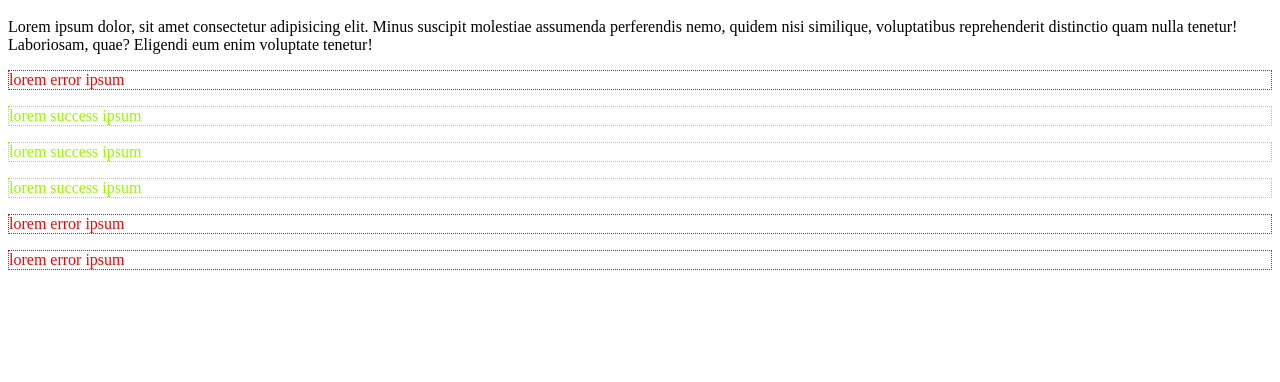
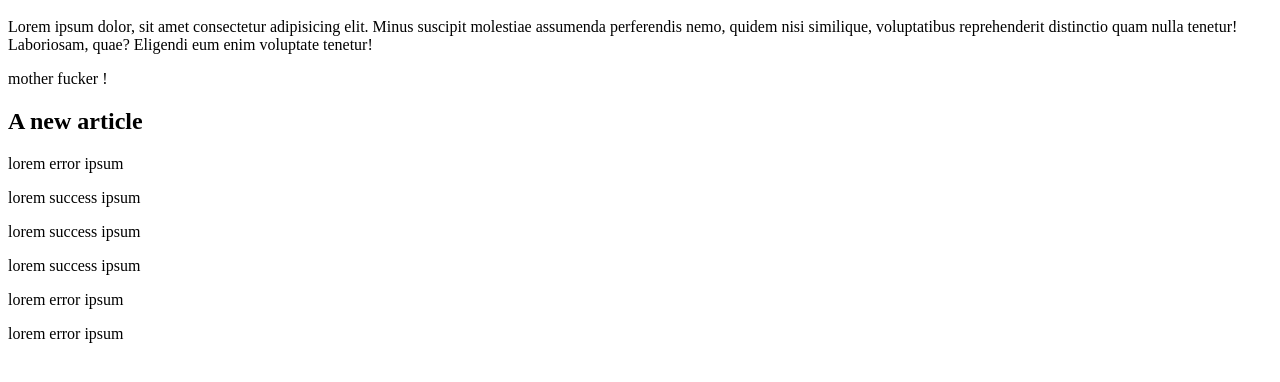
Before and after one commit to fslink/modernJS-theNetNinja, a website: page chapter_6/index.html in a window 1280 px wide. Shown: the part 48-430 px from the top of the page. Drawn offline with Linux system fonts and the light colour scheme.

Commit message:
Parents, Children & Siblings

```diff
--- a/chapter_6/addRemoveClass.js
+++ /dev/null
@@ -1,25 +0,0 @@
-// const content = document.querySelector('p');
-// content.classList.add('error');
-// content.classList.add('success');
-// content.classList.add('tata');
-// console.log(content.classList);
-
-// content.classList.remove('tata');
-
-// console.log(content.classList);
-
-const paras = document.querySelectorAll('div p');
-console.log(paras);
-
-paras.forEach(para => {
-    if(para.innerText.indexOf('error') !== -1){
-        para.classList.add('error');
-
-    } else if(para.innerText.indexOf('success') !== -1){
-        para.classList.add('success');
-    }
-});
-
-const title = document.querySelector('h1');
-title.classList.toggle('caca');
-title.classList.toggle('caca');
--- a/chapter_6/index.html
+++ b/chapter_6/index.html
@@ -14,15 +14,17 @@
         voluptatibus reprehenderit distinctio quam nulla tenetur! Laboriosam, quae?
         Eligendi eum enim voluptate tenetur!</p>
 
-    <div>
+    <article>
+        <p>mother fucker !</p>
+        <h2>A new article</h2>
         <p>lorem error ipsum</p>
         <p> lorem success ipsum</p>
         <p> lorem success ipsum</p>
         <p> lorem success ipsum</p>
         <p>lorem error ipsum</p>
         <p>lorem error ipsum</p>
-    </div>
+    </article>
 
-    <script src="addRemoveClass.js"></script>
+    <script src="parentChildSib.js"></script>
 </body>
 </html>
--- /dev/null
+++ b/chapter_6/parentChildSib.js
@@ -0,0 +1,15 @@
+const article = document.querySelector('article');
+console.log(article.children);
+
+Array.from(article.children).forEach(child => {
+    child.classList.add('article-list');
+});
+
+
+const title = document.querySelector('h2');
+console.log(title.parentElement);
+console.log(title.parentElement.parentElement);
+console.log(title.nextElementSibling);
+console.log(title.previousElementSibling);
+
+console.log(title.nextElementSibling.parentElement.children);
```
